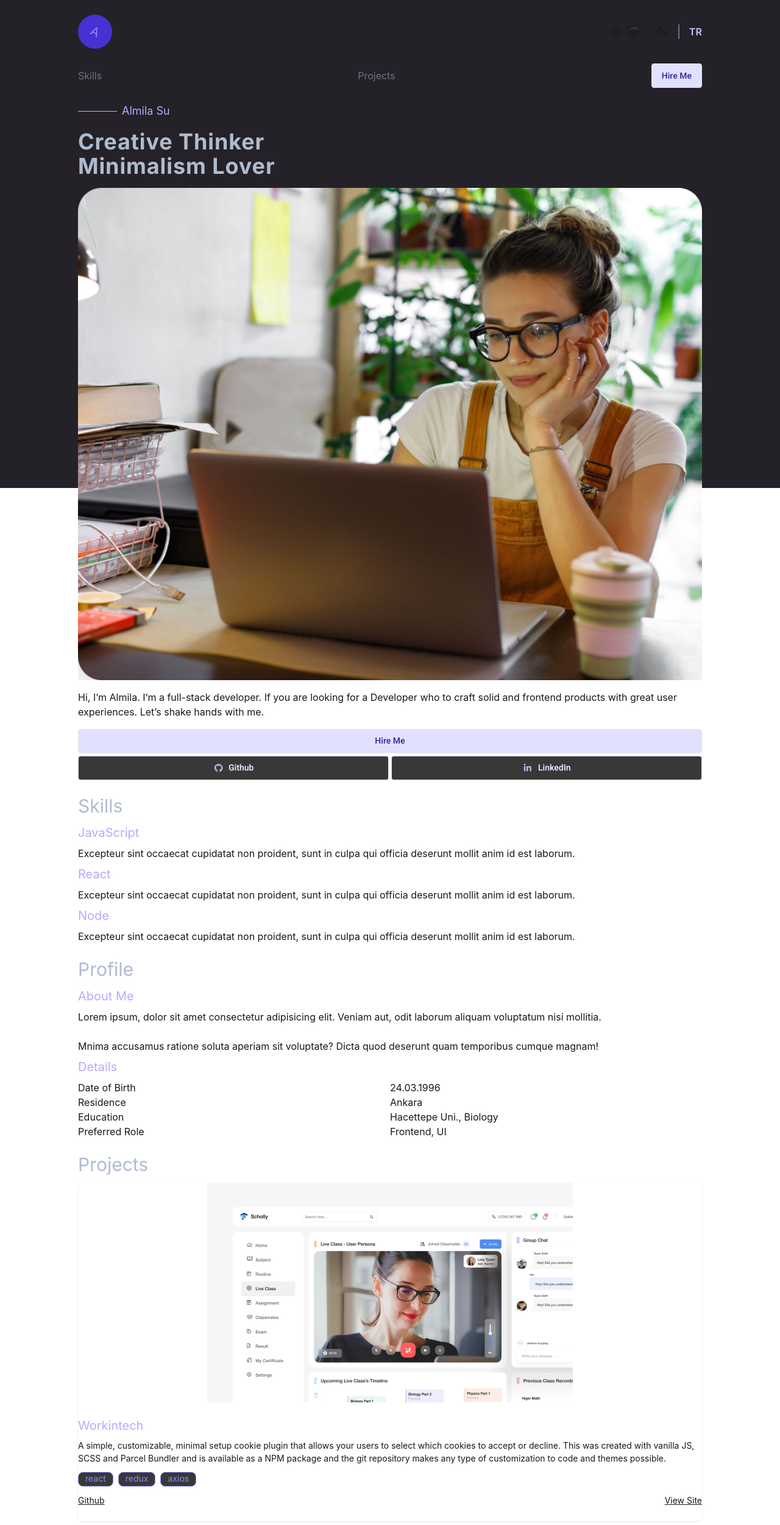
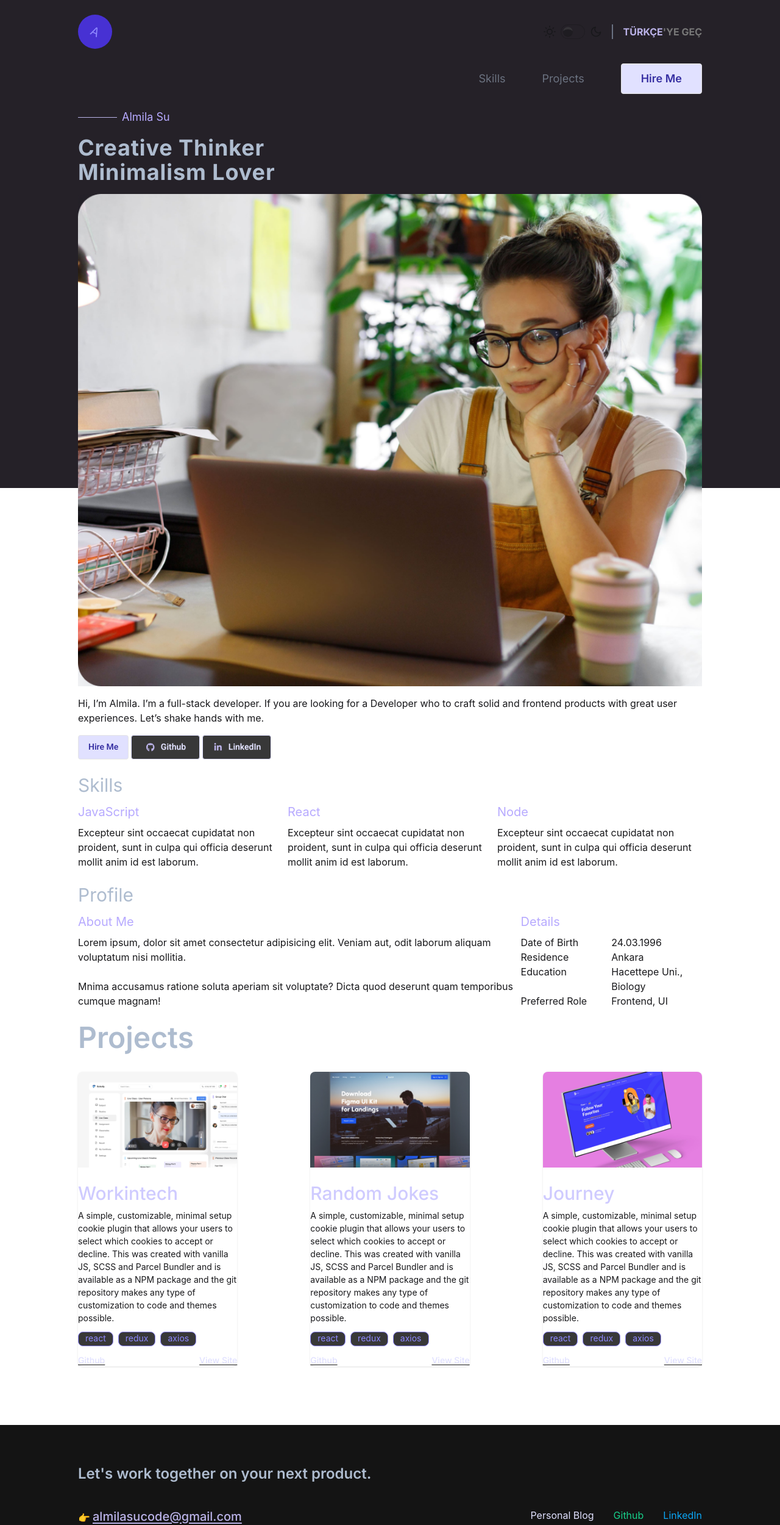
Before and after one commit to FatihPehlevan/WiT-Frontend-Portfolio-Challenge, a React (Vite) app: page / in a window 1280 px wide. Shown: the top 2500 px of the page at 61% size. Built offline with nearby package versions, Linux system fonts and the light colour scheme.

Commit message:
Projects and footer desktop versions implemented

```diff
--- a/src/App.jsx
+++ b/src/App.jsx
@@ -8,7 +8,7 @@ import Footer from '@/components/Footer';
 function App() {
   return (
     <div className="bg-dark-background h-dvh pt-6">
-      <div className="w-4/5  mx-auto flex flex-col gap-6">
+      <div className="w-4/5  mx-auto flex flex-col gap-6 lg:max-w-7xl">
         <Header />
         <Hero />
         <Skills />
--- a/src/components/Footer.jsx
+++ b/src/components/Footer.jsx
@@ -1,14 +1,16 @@
 export default function Footer() {
   return (
-    <footer className=" bg-dark-footer-bg py-6">
-      <div className="flex flex-col w-4/5 mx-auto gap-3">
-        <h3 className="text-2xl font-inter font-semibold">
+    <footer className=" bg-dark-footer-bg py-6 lg:py-16">
+      <div className="flex flex-col w-4/5 mx-auto gap-3 lg:max-w-7xl lg:gap-10">
+        <h3 className="text-2xl font-inter font-semibold text-dark-heading">
           Let's work together on your next product.
         </h3>
-        <div className="flex flex-col gap-3">
+        <div className="flex flex-col gap-3 lg:flex-row lg:justify-between">
           <span className="flex gap-1">
-            <span>👉</span>
-            <span className="text-xl underline">almilasucode@gmail.com</span>
+            <span className="pt-1">👉</span>
+            <span className="text-xl underline underline-offset-3 font-inter font-medium text-dark-tertiary">
+              almilasucode@gmail.com
+            </span>
           </span>
           <div className="flex gap-8">
             <span className="text-dark-cta-button-bg">Personal Blog</span>
--- a/src/components/Header.jsx
+++ b/src/components/Header.jsx
@@ -15,14 +15,14 @@ export default function Header() {
           <LanguageSwitcher />
         </div>
       </div>
-      <nav className="flex justify-between items-center">
+      <nav className="flex justify-between items-center font-inter lg:justify-end lg:gap-15 lg:text-lg">
         <a className="text-dark-header-titles" href="">
           Skills
         </a>
         <a className="text-dark-header-titles" href="">
           Projects
         </a>
-        <button className="btn btn-soft font-roboto bg-dark-cta-button-bg text-button-text">
+        <button className="btn btn-soft font-inter bg-dark-cta-button-bg text-button-text lg:text-lg lg:px-8 py-6">
           Hire Me
         </button>
       </nav>
--- a/src/components/Hero.jsx
+++ b/src/components/Hero.jsx
@@ -17,8 +17,8 @@ export default function Hero() {
         Developer who to craft solid and frontend products with great user
         experiences. Let’s shake hands with me.
       </p>
-      <div className="flex flex-col gap-1">
-        <button className="btn btn-soft font-roboto bg-dark-cta-button-bg text-button-text w-full">
+      <div className="flex flex-col gap-1 lg:flex-row">
+        <button className="btn btn-soft font-roboto bg-dark-cta-button-bg text-button-text w-full lg:w-auto">
           Hire Me
         </button>
         <div className="grid grid-cols-2 gap-1">
--- a/src/components/LanguageSwitcher.jsx
+++ b/src/components/LanguageSwitcher.jsx
@@ -1,7 +1,10 @@
 export default function LanguageSwitcher() {
   return (
-    <span className="border-l-2 border-gray-500 pl-4 font-bold text-dark-tertiary">
-      TR
+    <span className="border-l-2 border-gray-500 pl-4 font-bold text-dark-tertiary font-inter">
+      <span className="lg:hidden">TR</span>
+      <span className="hidden lg:inline">
+        TÜRKÇE<span className="text-dark-header-aux">'YE GEÇ</span>{' '}
+      </span>
     </span>
   );
 }
--- a/src/components/Profile.jsx
+++ b/src/components/Profile.jsx
@@ -14,7 +14,7 @@ export default function Profile() {
   return (
     <section className="flex flex-col gap-3">
       <h2 className="text-3xl text-dark-heading">Profile</h2>
-      <div className="flex flex-col gap-2">
+      <div className="flex flex-col gap-2 lg:flex-row">
         <div className="flex flex-col gap-2">
           <h3 className="text-dark-subheading text-xl">About Me</h3>
           <p>
--- a/src/components/ProjectCard.jsx
+++ b/src/components/ProjectCard.jsx
@@ -5,8 +5,8 @@ export default function ProjectCard({ project }) {
       <figure>
         <img src={img} />
       </figure>
-      <div className="card-body px-0">
-        <h2 className="card-title text-dark-subheading font-inter font-normal text-xl">
+      <div className="card-body px-0 pb-0">
+        <h2 className="card-title text-dark-project-title font-inter font-normal text-xl lg:text-3xl lg:font-medium">
           {title}
         </h2>
         <p>{summary}</p>
@@ -20,9 +20,9 @@ export default function ProjectCard({ project }) {
             </div>
           ))}
         </div>
-        <div className="flex justify-between underline pt-1">
-          <span>Github</span>
-          <span>View Site</span>
+        <div className="flex justify-between underline underline-offset-2 pt-1 font-inter lg:font-medium">
+          <span className="text-dark-cta-button-bg">Github</span>
+          <span className="text-dark-cta-button-bg">View Site</span>
         </div>
       </div>
     </div>
--- a/src/components/Projects.jsx
+++ b/src/components/Projects.jsx
@@ -13,9 +13,11 @@ export default function Projects() {
   }, []);
 
   return (
-    <section className="flex flex-col gap-3">
-      <h2 className="text-3xl text-dark-heading">Projects</h2>
-      <div className="flex flex-col gap-2">
+    <section className="flex flex-col gap-3 lg:gap-8 lg:pb-24">
+      <h2 className="text-3xl font-inter font-semibold text-dark-heading lg:text-5xl">
+        Projects
+      </h2>
+      <div className="flex flex-col gap-2 lg:grid lg:grid-cols-3 lg:gap-30">
         {projects.map((project) => (
           <ProjectCard key={project.id} project={project} />
         ))}
--- a/src/components/Skills.jsx
+++ b/src/components/Skills.jsx
@@ -16,7 +16,7 @@ export default function Skills() {
   return (
     <section className="flex flex-col gap-3">
       <h2 className="text-3xl text-dark-heading">Skills</h2>
-      <div className="flex flex-col gap-2">
+      <div className="flex flex-col gap-2 lg:flex-row">
         {skills.map((skill) => (
           <div key={skill.id} className="flex flex-col gap-2">
             <h3 className="text-dark-subheading text-xl">{skill.title}</h3>
--- a/src/index.css
+++ b/src/index.css
@@ -15,6 +15,8 @@
   --color-dark-footer-bg: #141414;
   --color-dark-footer-linkedIn: #0ba6f6;
   --color-dark-footer-github: #17d18b;
+  --color-dark-header-aux: #777777;
+  --color-dark-project-title: #cfcbff;
   --color-logo: #4731d3;
   --color-logo-text: #8f88ff;
   --color-button-text: #3730a3;
```
